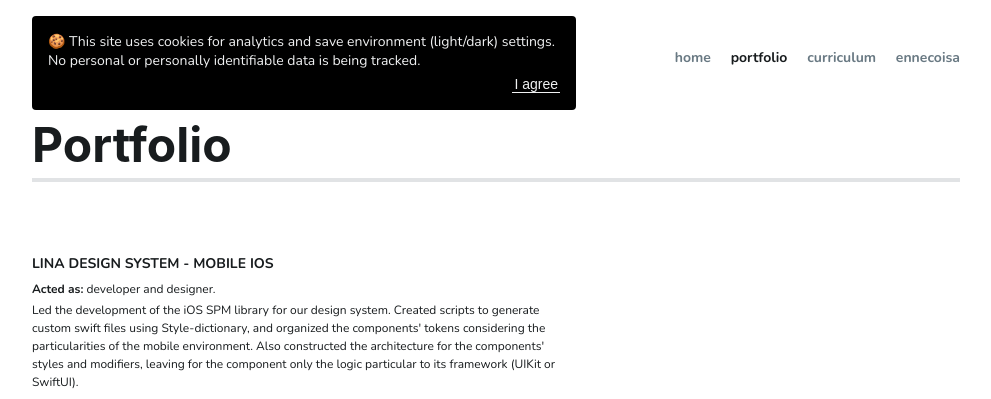
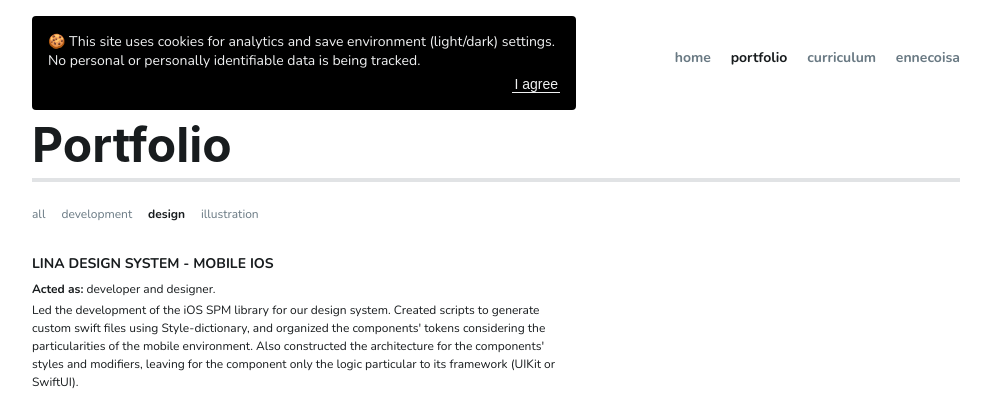
Before and after one commit to gabischima/gabischima.github.io, a Jekyll site: the page built from en/portfolio/design.md, in a window 1280 px wide and 900 px high. Shown: the top 399 px of the window, without its empty margins (144-1135 px from the left). Built offline with Jekyll 4.4.1, drawn with Linux system fonts in a browser that asks for light colours.

Commit message:
chore: revert portfoio config

```diff
--- a/_config.yml
+++ b/_config.yml
@@ -88,7 +88,7 @@
     output: false
 
 
-portfolio:
+portfolioTabbar:
   all:
     pt:
       name: "todos"
--- a/_includes/tabbar.html
+++ b/_includes/tabbar.html
@@ -2,25 +2,25 @@
 <div class="gsm-tabbar">
   <ul class="gsm-tabbar__list">
     <li class="gsm-tabbar__item">
-      {%- assign item = site.portfolio.all[lang] -%}
+      {%- assign item = site.portfolioTabbar.all[lang] -%}
       <a href="{{ site.menu[lang].portfolio.link | prepend: site.url }}" class="gsm-tabbar__link{% unless page.tag %} _active{% endunless %}">
         {{ item.name }}
       </a>
     </li>
     <li class="gsm-tabbar__item">
-      {%- assign item = site.portfolio.development[lang] -%}
+      {%- assign item = site.portfolioTabbar.development[lang] -%}
       <a href="{{ site.menu[lang].portfolio.link | prepend: site.url }}{{ item.url }}" class="gsm-tabbar__link{% if page.tag == item.name %} _active{% endif %}">
         {{ item.name }}
       </a>
     </li>
     <li class="gsm-tabbar__item">
-      {%- assign item = site.portfolio.design[lang] -%}
+      {%- assign item = site.portfolioTabbar.design[lang] -%}
       <a href="{{ site.menu[lang].portfolio.link | prepend: site.url }}{{ item.url }}" class="gsm-tabbar__link{% if page.tag == item.name %} _active{% endif %}">
         {{ item.name }}
       </a>
     </li>
     <li class="gsm-tabbar__item">
-      {%- assign item = site.portfolio.illustration[lang] -%}
+      {%- assign item = site.portfolioTabbar.illustration[lang] -%}
       <a href="{{ site.menu[lang].portfolio.link | prepend: site.url }}{{ item.url }}" class="gsm-tabbar__link{% if page.tag == item.name %} _active{% endif %}">
         {{ item.name }}
       </a>
```
